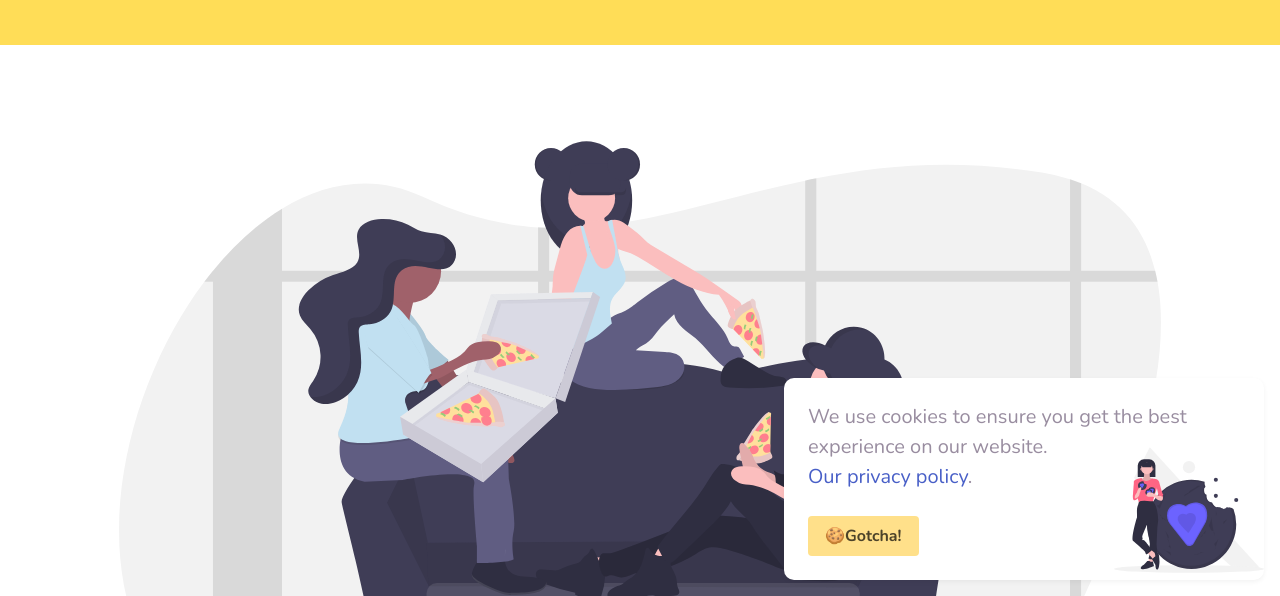
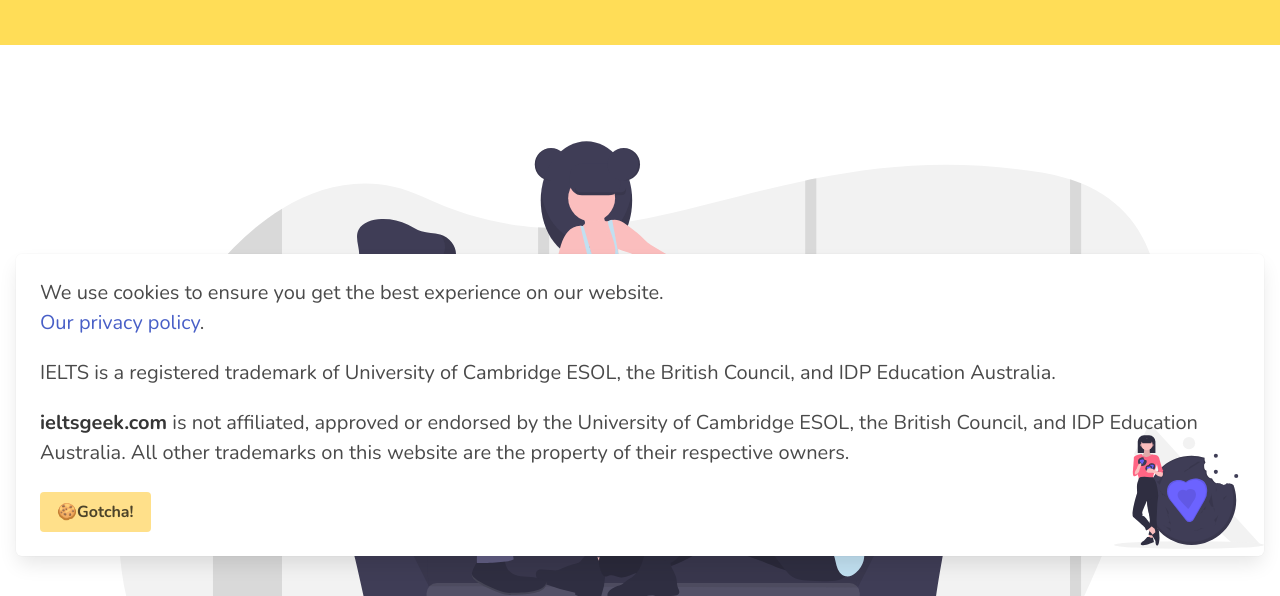
Before and after one commit to nkourou/kings-landing, a Gatsby site: page /about-us in a window 1280 px wide. Shown: the part 204-800 px from the top of the page. Built offline with nearby package versions, Linux system fonts and the light colour scheme; Gatsby itself is replaced by a stand-in of ours.

Commit message:
Fix cookie oversize

```diff
--- a/src/components/cookie.js
+++ b/src/components/cookie.js
@@ -21,7 +21,7 @@ const Cookie = () => {
         aria-live="polite"
         aria-label="cookieconsent"
         aria-describedby="cookieconsent:desc"
-        className={`cookie-consent ${isHaveCookieConsent ? 'is-hidden': ''}`}
+        className={`cookie-consent box ${isHaveCookieConsent ? 'is-hidden': ''}`}
       >
         <div className="content">
           <p id="cookieconsent:desc" className="cc-message">
@@ -35,7 +35,15 @@ const Cookie = () => {
               Our privacy policy
             </Link>
             .
+        </p>
+        <div className="is-hidden-mobile">
+          <p>
+            IELTS is a registered trademark of University of Cambridge ESOL, the British Council, and IDP Education Australia.
           </p>
+          <p>
+          <strong>ieltsgeek.com</strong> is not affiliated, approved or endorsed by the University of Cambridge ESOL, the British Council, and IDP Education Australia. All other trademarks on this website are the property of their respective owners.
+          </p>
+        </div>
         </div>
         <div className="cc-compliance">
           <button
--- a/src/components/helmetc.js
+++ b/src/components/helmetc.js
@@ -27,7 +27,7 @@ const HelmetC = () => (
 
         <meta
           name="viewport"
-          content="width=device-width, initial-scale=1, maximum-scale=5"
+          content="width=device-width, initial-scale=1, , minimum-scale=1.0"
         />
         <meta name="description" content={data.site.siteMetadata.description} />
         <meta name="keywords" content={data.site.siteMetadata.keywords} />
--- a/src/components/pricing.js
+++ b/src/components/pricing.js
@@ -49,6 +49,12 @@ const Pricing = () => {
                     <li>
                       <p>
                         <FaRegCheckCircle className="mr-2 has-text-success"/>
+                        Unlimited Reading and Listening mock tests
+                      </p>
+                    </li>
+                    <li>
+                      <p>
+                        <FaRegCheckCircle className="mr-2 has-text-success"/>
                         Pay minimal for further evaluations if needed
                       </p>
                     </li>
--- a/src/components/style.scss
+++ b/src/components/style.scss
@@ -188,19 +188,14 @@ a.navbar-item.active-link {
 	position: fixed;
 	right: 1rem;
 	bottom: 1rem;
+	margin-left: 1rem;
 	display: -ms-flexbox;
 	display: flex;
 	-ms-flex-direction: column;
 	flex-direction: column;
 	padding: 1.5rem;
 	z-index: 99;
-	background-color: white;
-	box-shadow: 0 2px 5px 0 rgb(0 0 0 / 5%);
-	border-radius: 10px;
 	overflow: hidden;
-	opacity: 1;
-	transform: translateY(0);
-	transition: opacity 172ms ease 500ms, transform 258ms ease 500ms;
 	background-image: url(../images/undraw_cookie_love_ulvn.svg);
 	background-size: 150px 140px;
 	background-repeat: no-repeat;
@@ -208,7 +203,7 @@ a.navbar-item.active-link {
 }
 @media screen and (min-width: 769px) {
 	.cookie-consent {
-		max-width: 24em;
+		// max-width: 24em;
 		left: auto;
 	}
 }
```
Also changed, not shown: src/components/midsection.js (+4 -6 lines).
